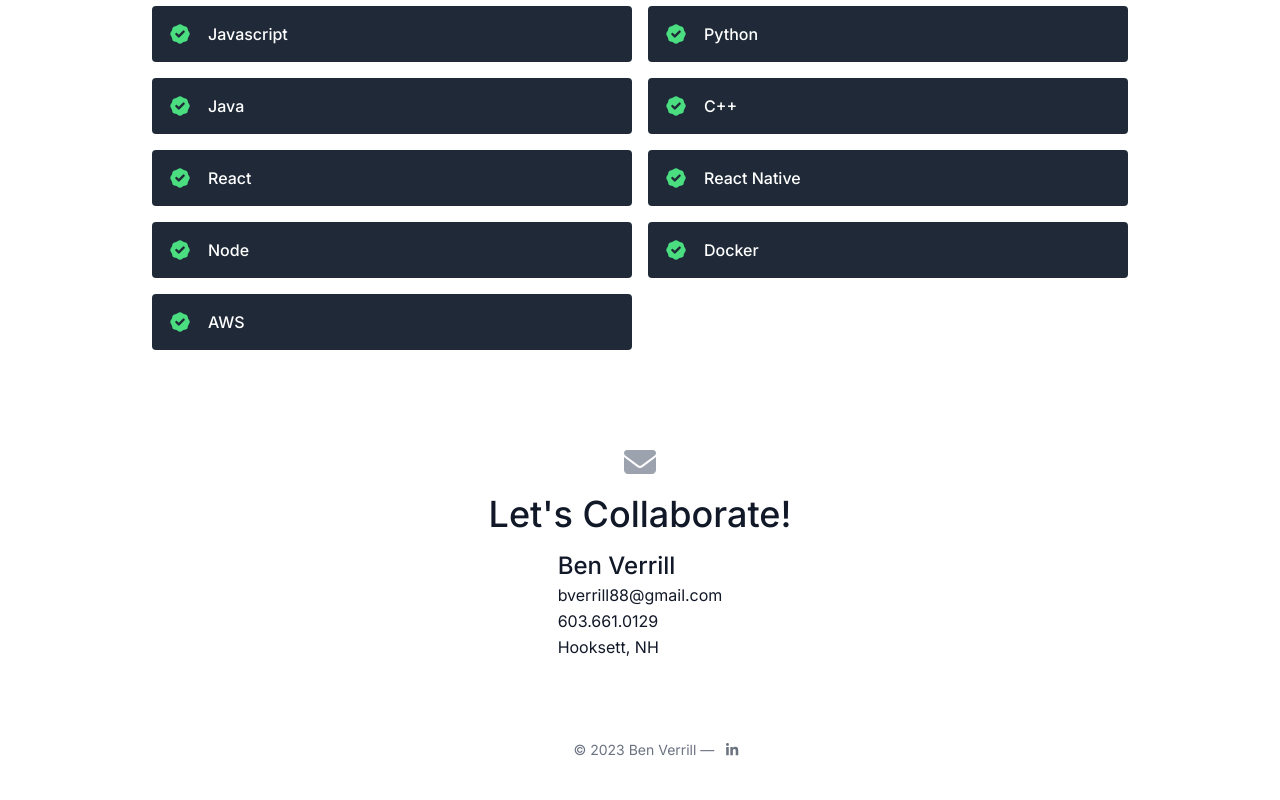
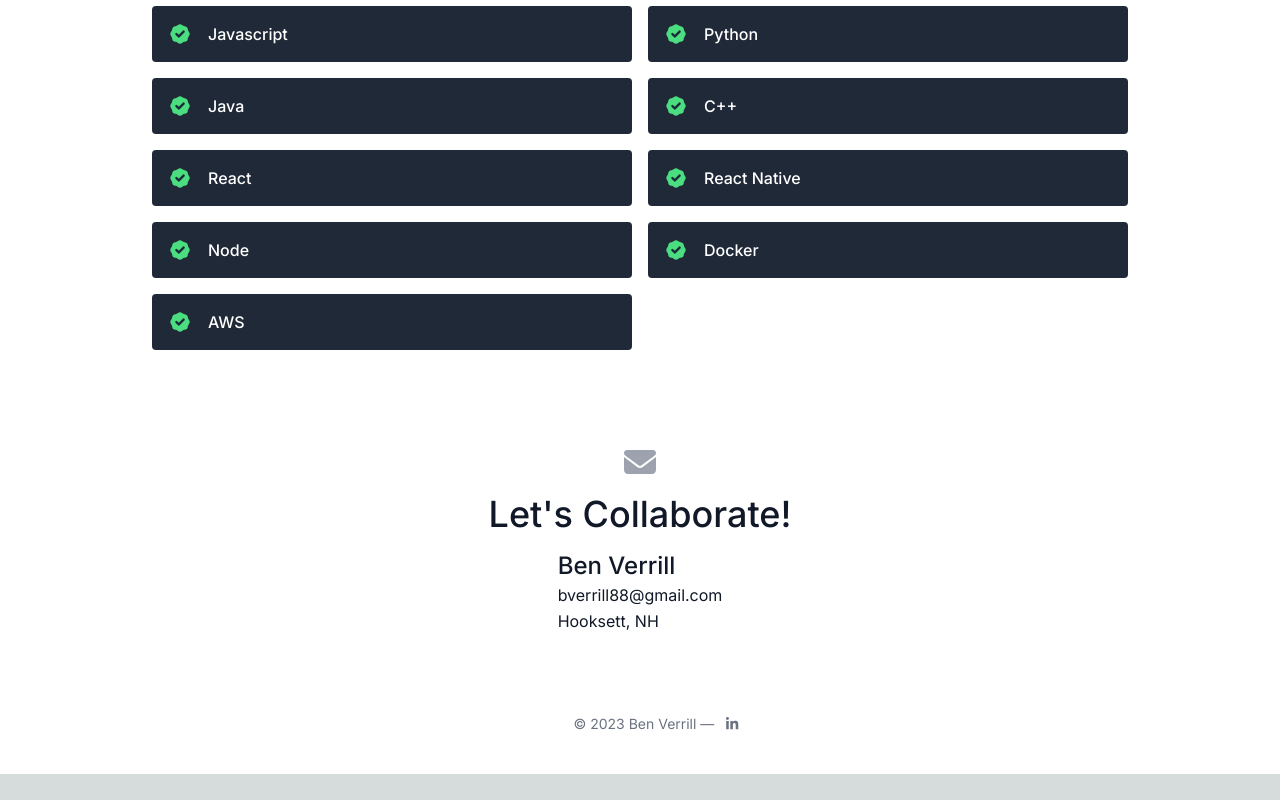
Before and after one commit to TorturousTurtle/VerrillPortfolioSite, a Next.js app: page / in a window 1280 px wide. Shown: the part 2641-3441 px from the top of the page. After the commit the page ends 3415 px from the top, so only its background shows below. Built offline with nearby package versions, Linux system fonts and the light colour scheme.

Commit message:
Updated contact info

```diff
--- a/src/app/components/Contact.js
+++ b/src/app/components/Contact.js
@@ -41,18 +41,10 @@
             </p>
             <p className="text-gray-900 leading-relaxed text-left">
               <a
-                href="mailto:bverrill88@gmail.com"
+                href="mailto:benverrill88@gmail.com"
                 className="hover:text-blue-500 hover:underline"
               >
                 <LineBounce delay={0.5}>bverrill88@gmail.com</LineBounce>
-              </a>
-            </p>
-            <p className="text-gray-900 leading-relaxed text-left">
-              <a
-                href="tel:6036610129"
-                className="hover:text-blue-500 hover:underline"
-              >
-                <LineBounce delay={1}>603.661.0129</LineBounce>
               </a>
             </p>
             <p className="text-gray-900 leading-relaxed text-left">
```
